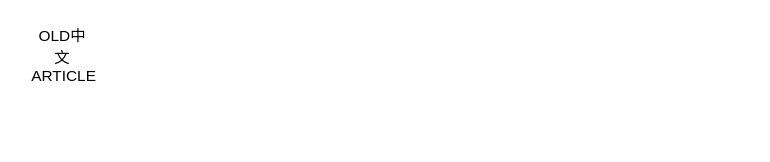
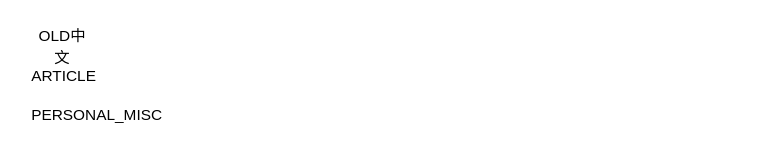
Before and after one commit to sdr-x/sdr-x.github.io, a Jekyll site: the page built from index.html, in a window 1280 px wide. Shown: the part 294-456 px from the top of the page, without its empty margins (201-971 px from the left). Built offline with Jekyll 4.4.1, drawn with Linux system fonts in a browser that asks for light colours; some web fonts are replaced; Markdown is read by kramdown in place of the engine named in the settings; the list of posts is cut into pages by our own code.

Commit message:
Update default.html

```diff
--- a/_layouts/default.html
+++ b/_layouts/default.html
@@ -25,6 +25,7 @@
         <span><a title="About" class="" href="/about/">About</a></span>
         <span><a title="RSS" class="" href="/feed/" target="_blank">RSS</a></span>
         <span><a title="old中文article" class="" href="/old中文article/">old中文article</a></span>
+        <span><a title="personal_misc" class="" href="/personal_misc/">personal_misc</a></span>
         </nav>
         <article class="content">
         {{ content }}
```
